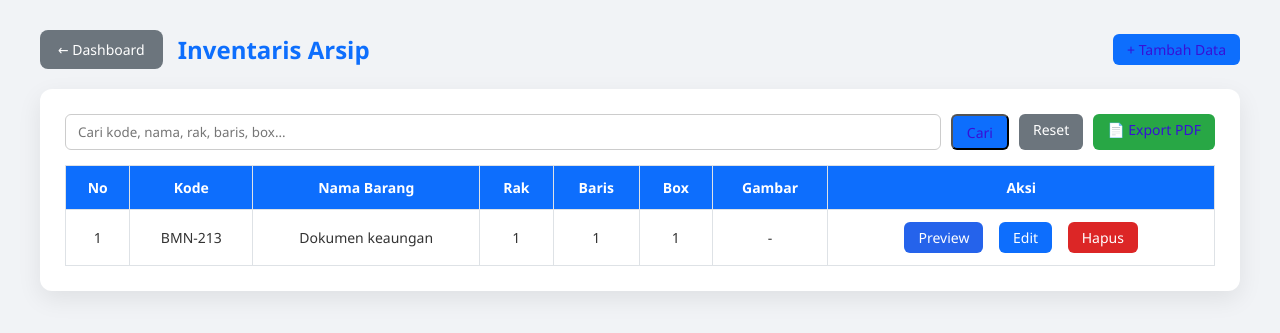
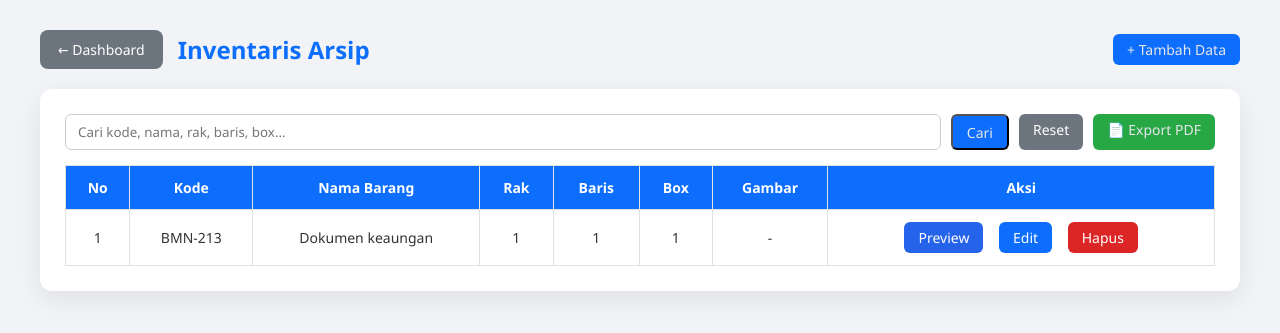
Before and after one commit to Gggjjifttcb/inventaris-bmn, a PHP site: page /inventaris/index.php in a window 1280 px wide. Shown: the top 333 px of the page. Run offline with PHP 8.4, Linux system fonts and the light colour scheme; a user stored in the database is signed in; data comes from the database, SQL or seed files in the repository.

Commit message:
perubahan warna tulisan dan judul pada web

```diff
--- a/assets/css/ruang.css
+++ b/assets/css/ruang.css
@@ -44,7 +44,7 @@ body {
 
 .btn {
     background: #0d6efd;
-    color: #3811d6;
+    color: #e7e6ea;
 }
 
 .btn:hover {
--- a/inventaris/export_pdf.php
+++ b/inventaris/export_pdf.php
@@ -136,7 +136,7 @@ $pdf = new PDF();
 $pdf->AddPage();
 
 $pdf->SetFont('Arial','B',16);
-$pdf->Cell(0,10,'Inventaris '.$ruangData['nama_ruang'],0,1,'C');
+$pdf->Cell(0,10,'Inventaris Tahun '.$ruangData['nama_ruang'],0,1,'C');
 $pdf->Ln(5);
 
 $kolom = [
--- a/inventaris/index.php
+++ b/inventaris/index.php
@@ -61,7 +61,7 @@ $data = mysqli_query($conn, $query);
                style="padding:8px 12px;border-radius:6px;border:1px solid #ccc; flex:1;">
         <button type="submit" class="btn">Cari</button>
         <a href="index.php?ruang_id=<?= $ruang_id ?>" class="btn btn-back" style="background:#6c757d;">Reset</a>
-        <a href="export_pdf.php?ruang_id=<?= $ruang_id ?>" class="btn" style="background:#28a745;">📄 Export PDF</a>
+        <a href="export_pdf.php?ruang_id=<?= $ruang_id ?>" class="btn" style="background:#28a745;;">📄 Export PDF</a>
     </form>
 
     <!-- TABEL -->
```
